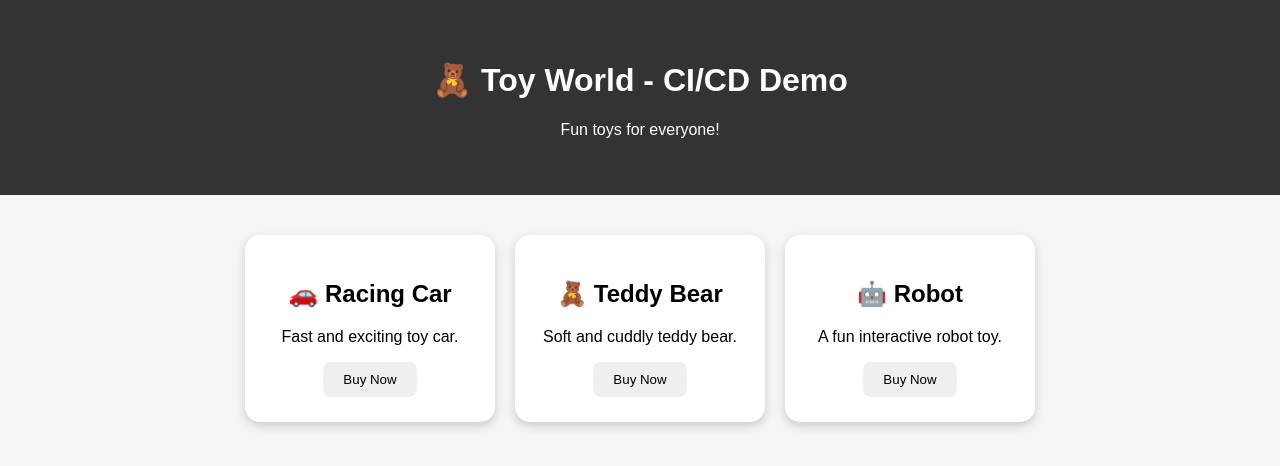
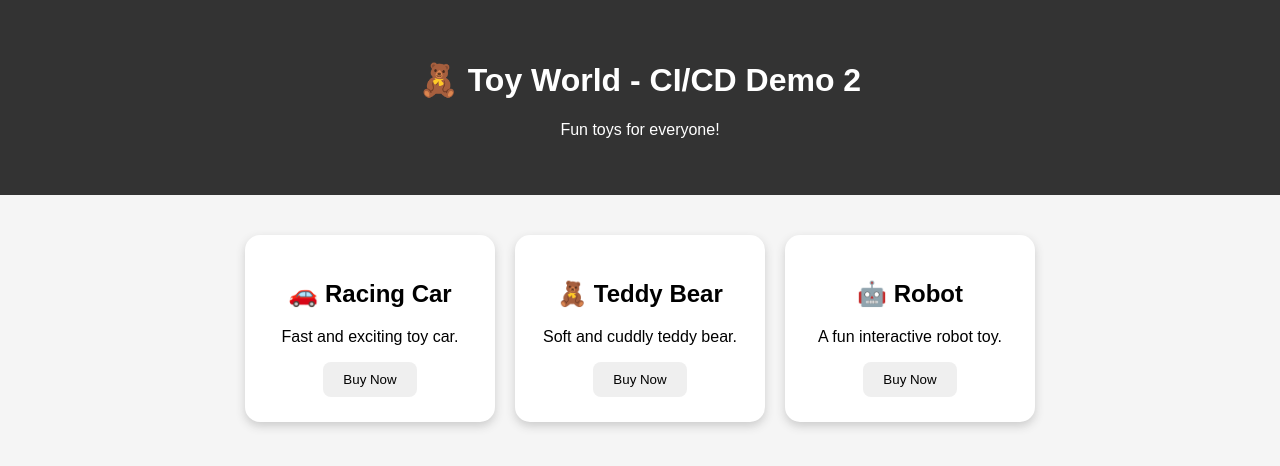
Before and after one commit to priyadarshniprakash2-max/cicd-toy-app, a website: page public/index.html in a window 1280 px wide. Drawn offline with Linux system fonts and the light colour scheme.

Commit message:
Test automatic Jenkins trigger

```diff
--- a/public/index.html
+++ b/public/index.html
@@ -8,7 +8,7 @@
 <body>
 
     <header>
-        <h1>🧸 Toy World - CI/CD Demo</h1>
+        <h1>🧸 Toy World - CI/CD Demo 2</h1>
         <p>Fun toys for everyone!</p>
     </header>
 
```
